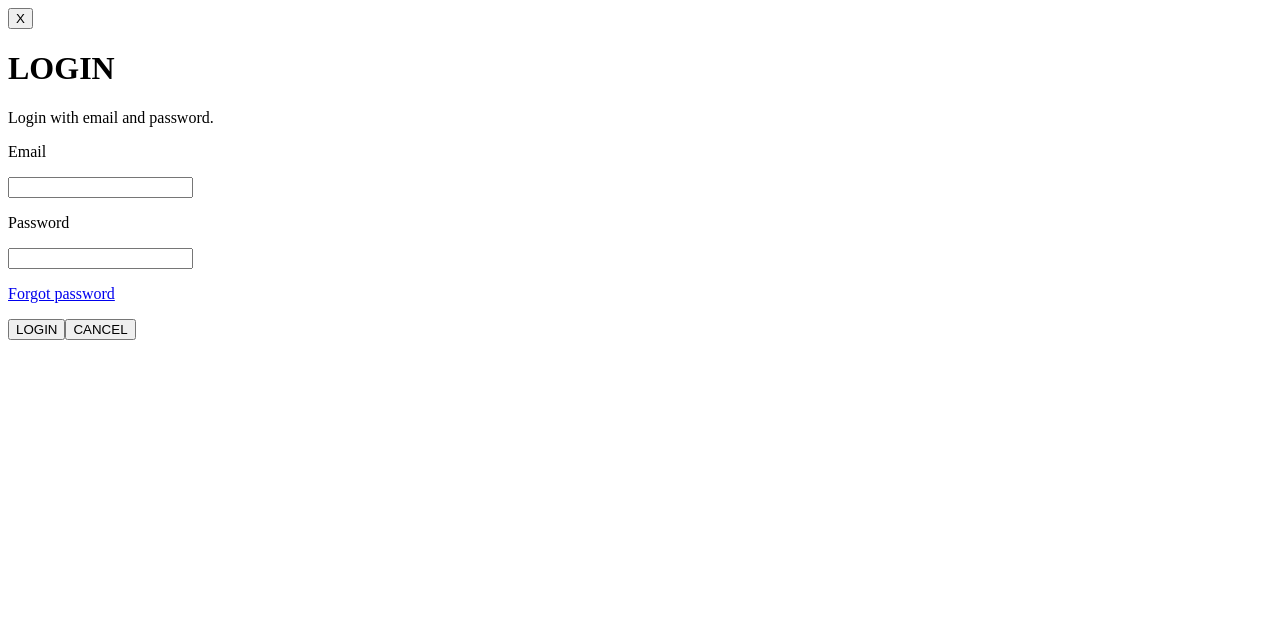
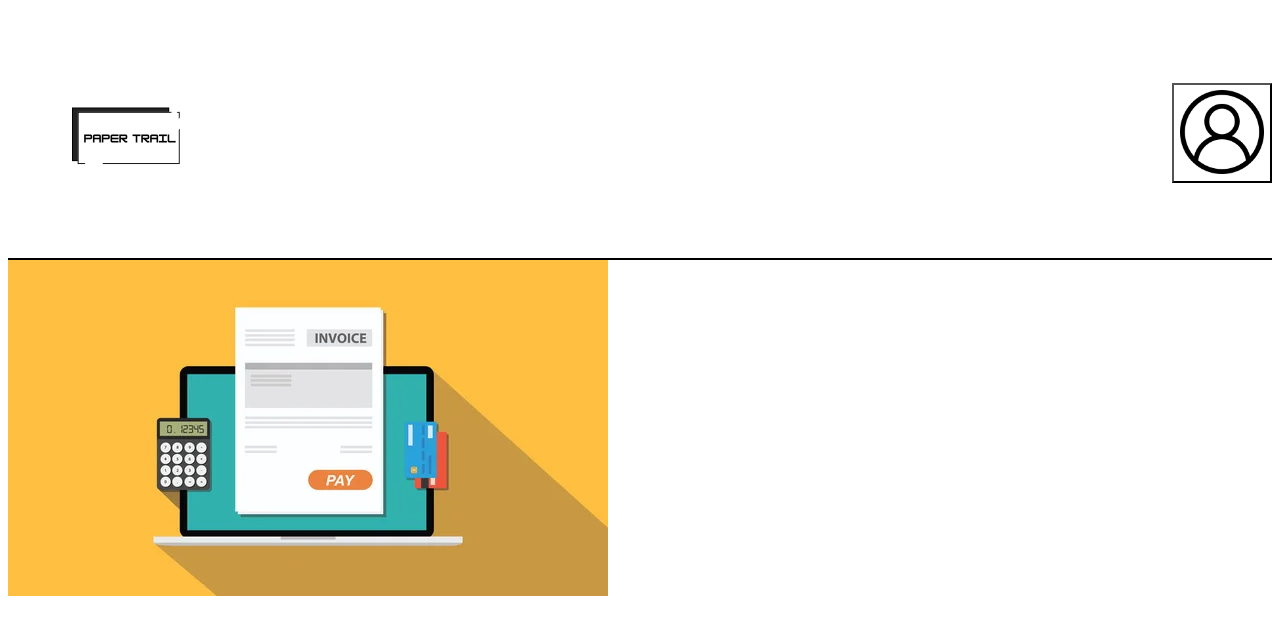
Before and after one commit to Ambs04/paper_trails_demo, a React (Vite) app in the folder paper-trails-demo/: page / in a window 1280 px wide. Shown: the top 634 px of the page. Built offline with nearby package versions, Linux system fonts and the light colour scheme.

Commit message:
update imports

```diff
--- a/paper-trails-demo/src/App.jsx
+++ b/paper-trails-demo/src/App.jsx
@@ -1,7 +1,6 @@
-//import Header from "./Modules/CommonComponents/Header";
-//import Hero from "./Modules/ModuleComponents/Hero";
+import Home from "./Pages/Home";
 //import SignUp from "./Pages/SignUp";
-import Login from "./Pages/Login";
+//import Login from "./Pages/Login";
 
 function App() {
   return (
@@ -9,7 +8,7 @@ function App() {
       {/*} <Header />
       <Hero />
       <SignUp />*/}
-      <Login />
+      <Home />
     </>
   );
 }
--- a/paper-trails-demo/src/Pages/Home.jsx
+++ b/paper-trails-demo/src/Pages/Home.jsx
@@ -0,0 +1,11 @@
+import Header from "../Modules/CommonComponents/Header";
+import Hero from "../Modules/ModuleComponents/Hero";
+
+export default function Home() {
+  return (
+    <>
+      <Header />
+      <Hero />
+    </>
+  );
+}
```
